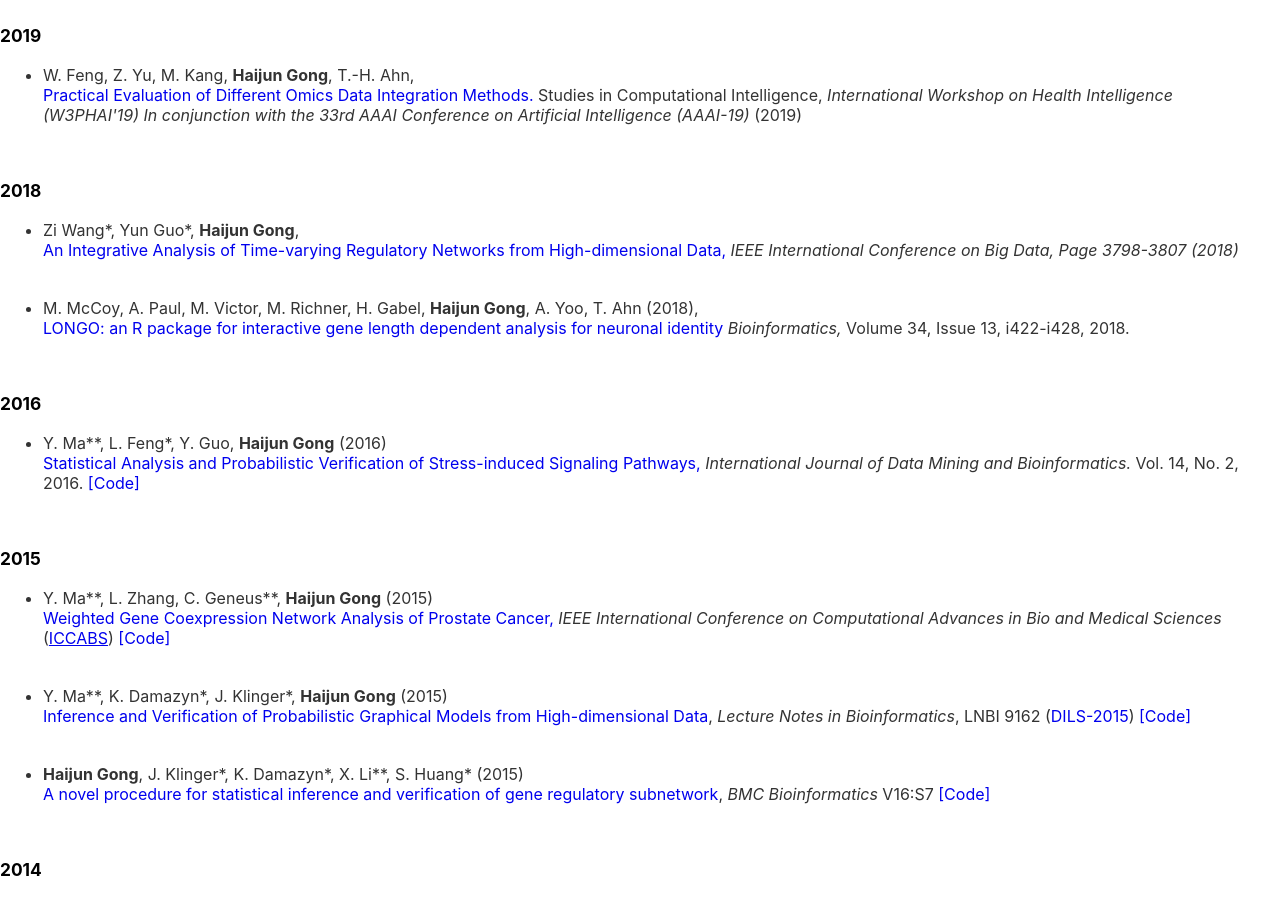
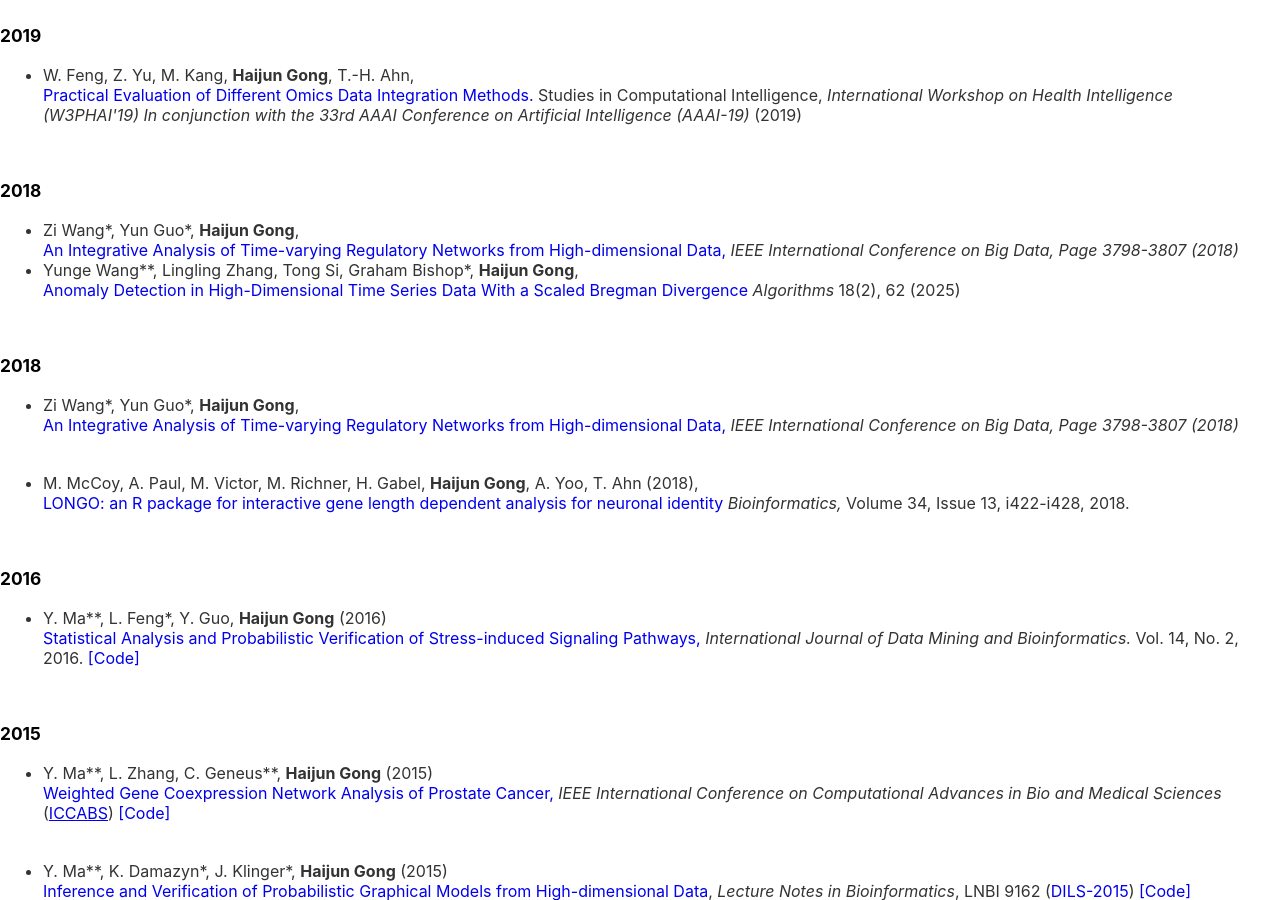
Before and after one commit to GongData/gongData.github.io, a Jekyll site: the page built from _pages/Research.md, in a window 1280 px wide and 900 px high, scrolled down 822 px. Built offline with Jekyll 4.4.1, drawn with Linux system fonts in a browser that asks for light colours.

Commit message:
Update Research.md

```diff
--- a/_pages/Research.md
+++ b/_pages/Research.md
@@ -146,6 +146,43 @@ Intelligence (AAAI-19)
 <td class="p2">
   </td>
 </table>
+
+
+
+<a name="2018"></a>
+
+<p style="margin: 0in 0in 0pt; font-size: 12pt;">&nbsp;</p>
+<p style="margin: 0in 0in 0pt; font-size: 13pt;"><b><font color="#000000">2018</font></b></p>
+
+
+<table class="pp">
+ <td class="p1">
+  <ul>  <div id="tagCB_tagjournal_tagKL_155">
+
+ <li> Zi Wang*, Yun Guo*, <b> Haijun Gong</b>,
+<a style="text-decoration:none" href="https://ieeexplore.ieee.org/document/8622361">
+<br>
+An Integrative Analysis of Time-varying Regulatory Networks from High-dimensional Data,</a>
+   <i> IEEE International Conference on Big Data, Page 3798-3807 (2018)  </i>
+  <br>
+
+</li>
+
+   <li> Yunge Wang**, Lingling Zhang, Tong Si, Graham Bishop*,  <b> Haijun Gong</b>,
+<a style="text-decoration:none" href="
+https://doi.org/10.3390/a18020062">
+<br>
+Anomaly Detection in High-Dimensional Time Series Data With a Scaled Bregman Divergence</a>
+   <i>
+Algorithms</i> 18(2), 62 (2025)
+
+</li>  </div></ul>
+</td>
+</table>
+
+
+
+
 
 <a name="2018"></a>
 
```
